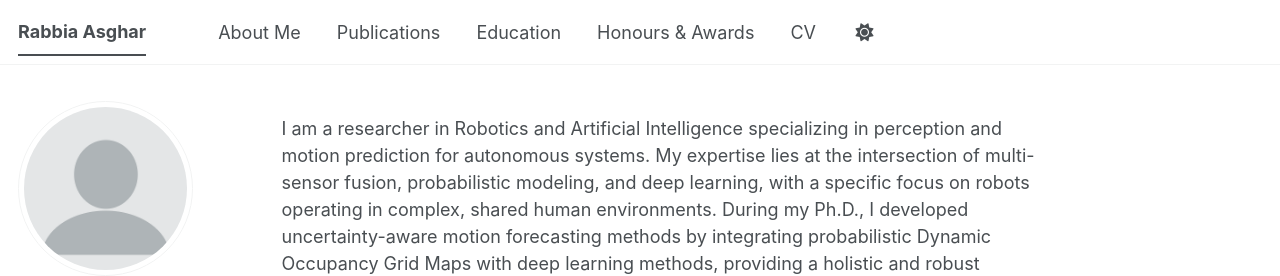
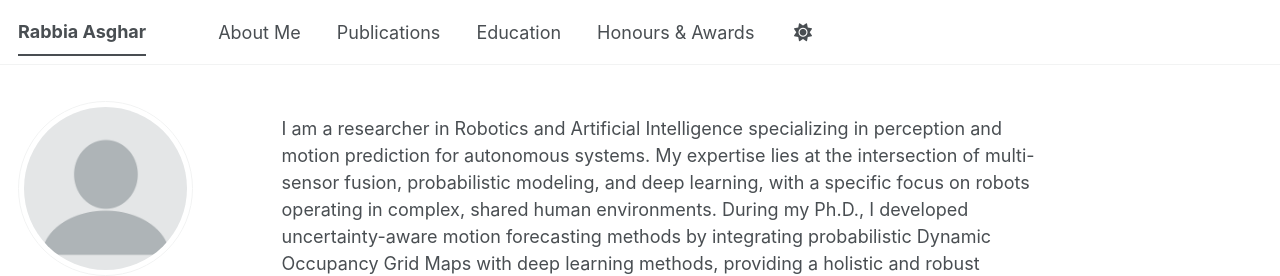
Before and after one commit to rabbia-asghar/rabbia-asghar.github.io, a Jekyll site: the page built from _pages/about.md, in a window 1280 px wide. Shown: the top 276 px of the page. Built offline with Jekyll 4.4.1, drawn with Linux system fonts in a browser that asks for light colours; some web fonts are replaced; a script bundle is joined from its source files by our own code; library files that are not in the unit come from our copies.

```diff
--- a/_data/navigation.yml
+++ b/_data/navigation.yml
@@ -9,7 +9,7 @@
 
 main:
   - title: "About Me"
-    url: "/#about-me"
+    url: "/#about"
 
   - title: "Publications"
     url: "/#publications"
@@ -19,6 +19,3 @@ main:
 
   - title: "Honours & Awards"
     url: "/#awards"
-
-  - title: "CV"
-    url: /cv/
```
